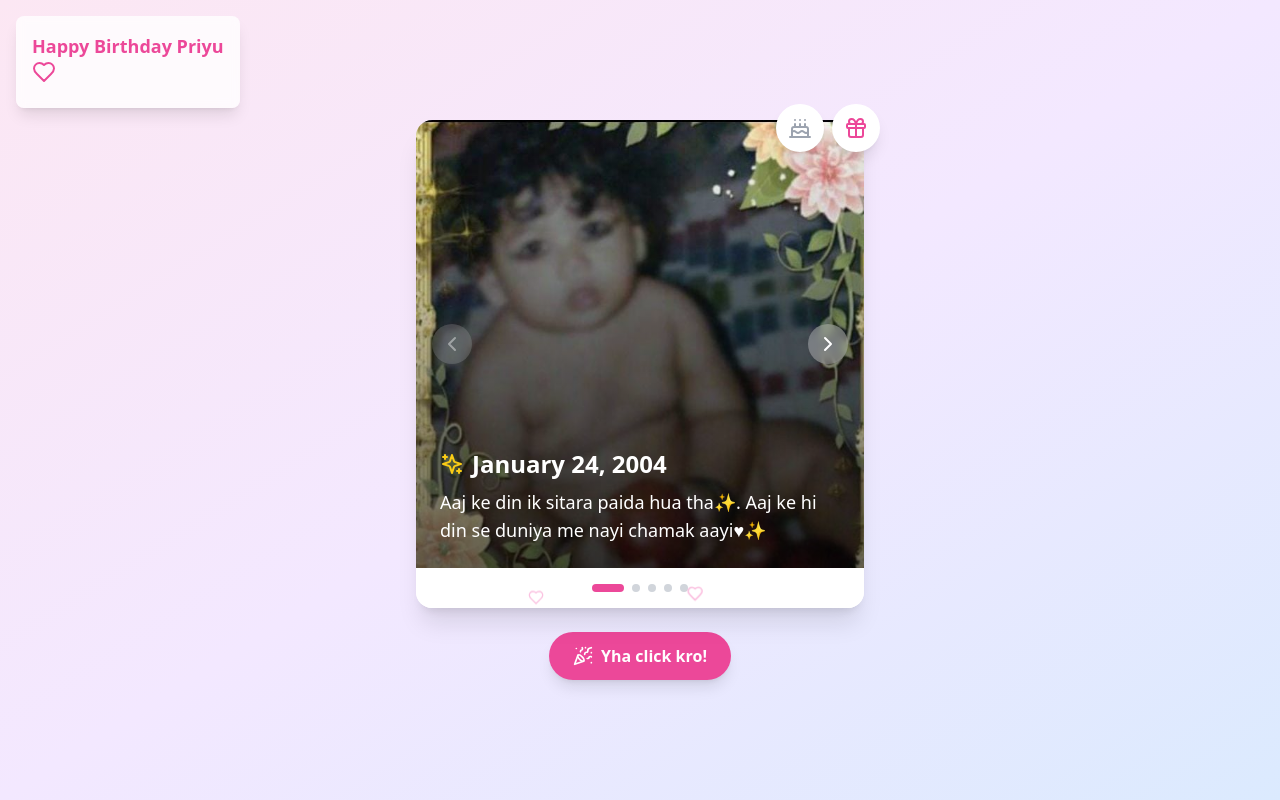
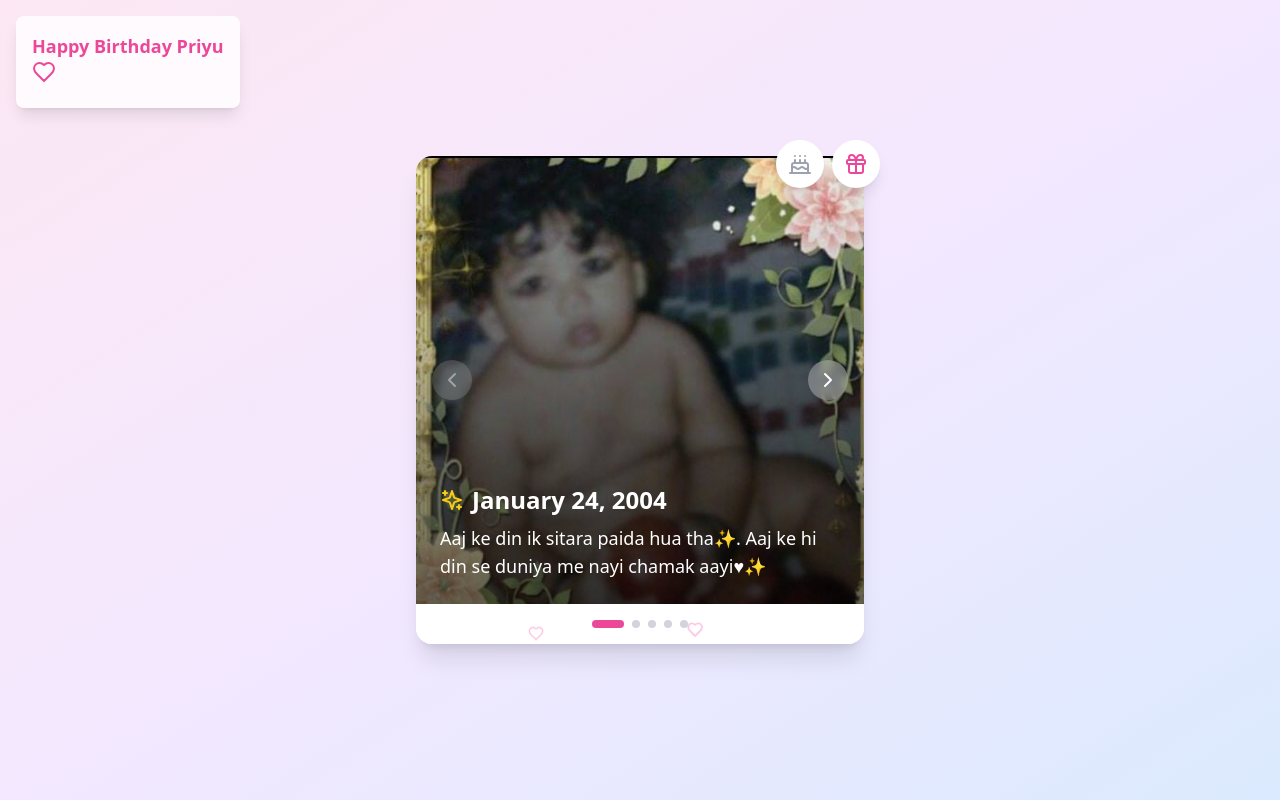
Before and after one commit to qwert678912/Happy-Birthday, a React (Vite) app: page / in a window 1280 px wide. Built offline with nearby package versions, Linux system fonts and the light colour scheme.

Commit message:
Update App.tsx

```diff
--- a/src/App.tsx
+++ b/src/App.tsx
@@ -278,13 +278,7 @@ function HomePage() {
       </div>
 
       {/* Celebrate Button */}
-      <button
-        onClick={handleCelebrate}
-        className="mt-6 px-6 py-3 bg-pink-500 text-white rounded-full font-semibold shadow-lg hover:bg-pink-600 transition-colors flex items-center gap-2"
-      >
-        <PartyPopper size={20} />
-        Yha click kro!
-      </button>
+
 
       {/* Birthday Card Modal */}
       {showCard && (
```
